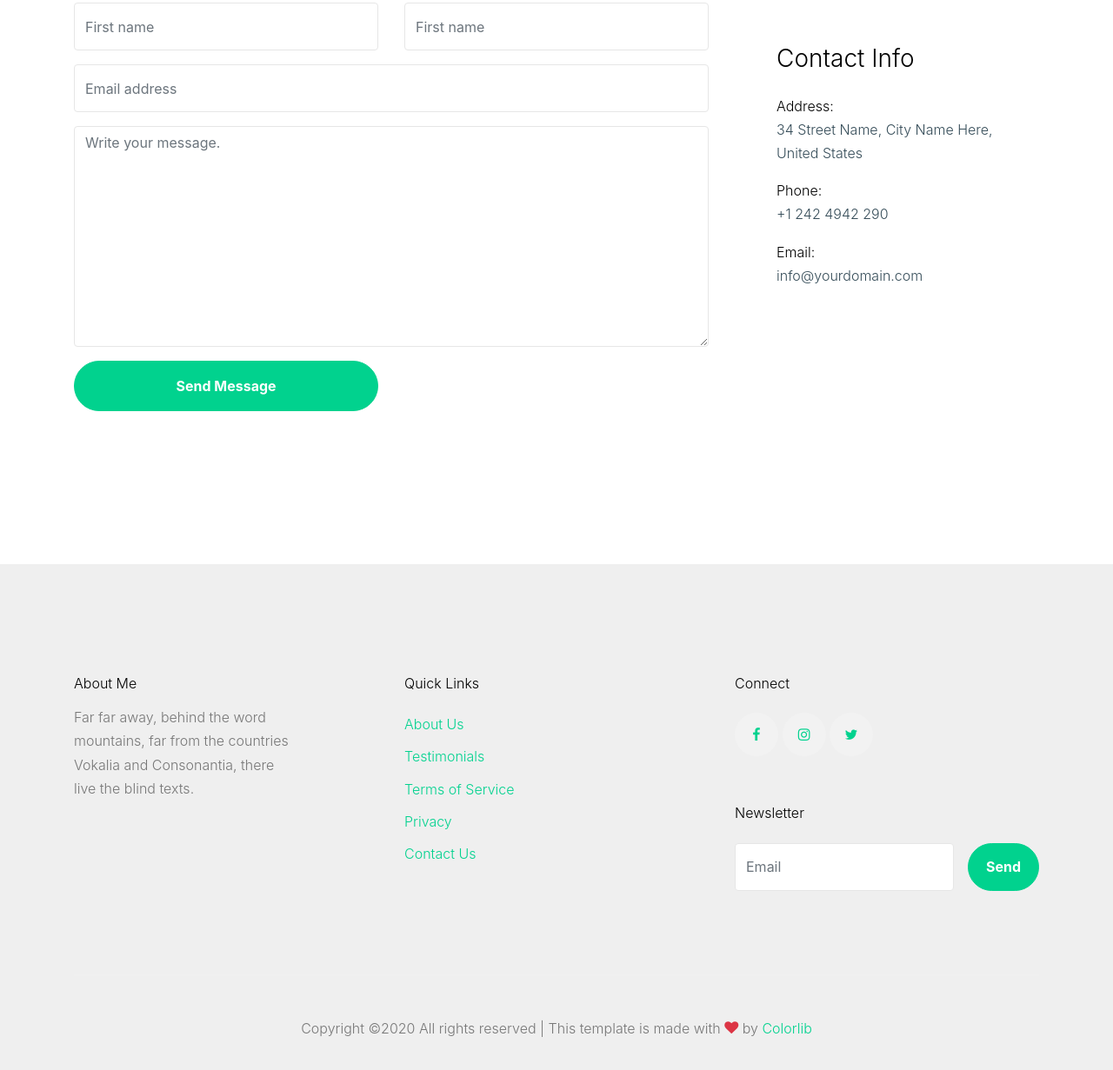
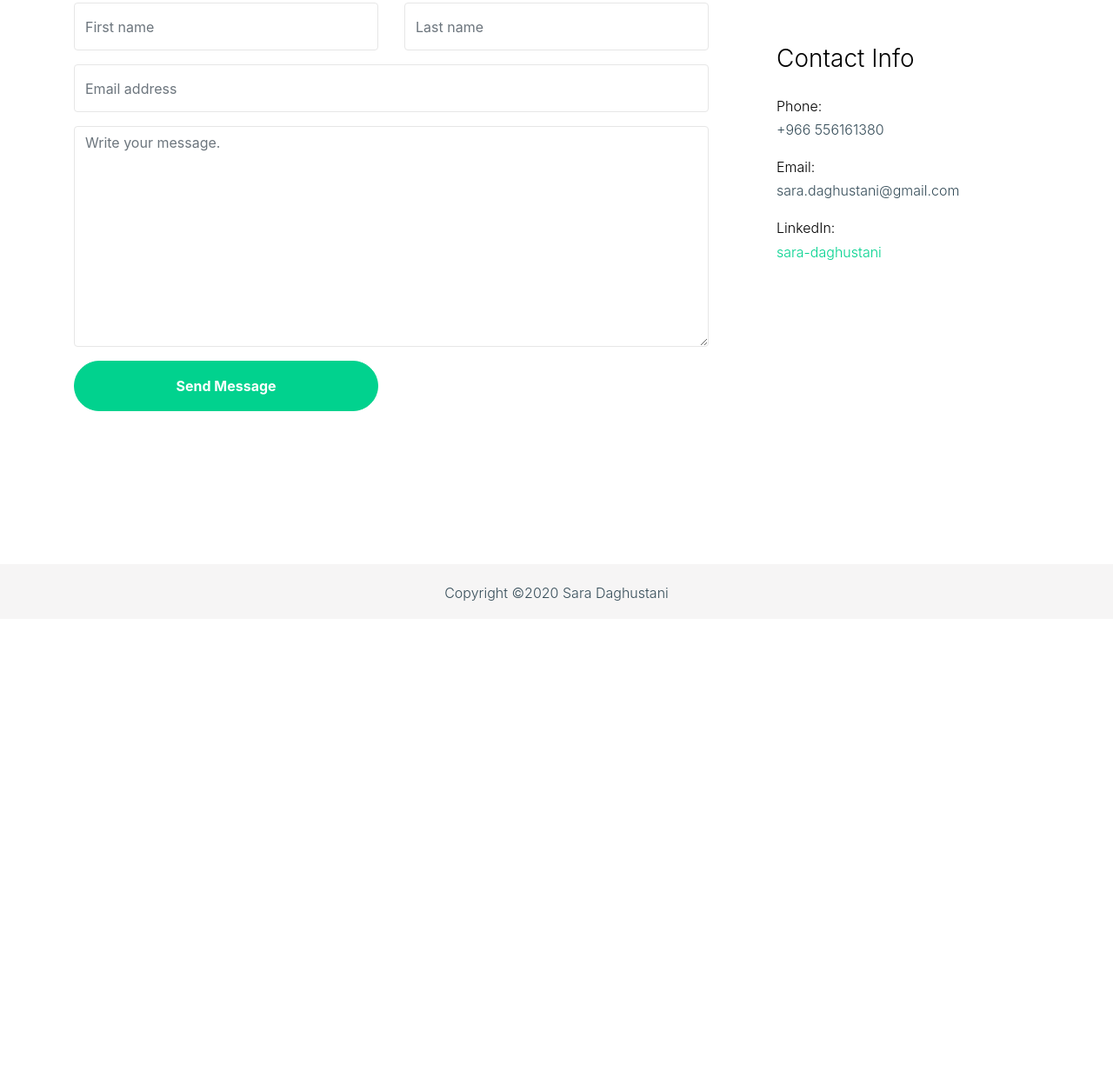
Before and after one commit to daghustani/PRO, a plain HTML site: page contact.html in a window 1280 px wide. Shown: the part 909-2140 px from the top of the page at 87% size. After the commit the page ends 1621 px from the top, so only its background shows below. Drawn offline with Linux system fonts and the light colour scheme; files whose address does not match are found by name; a web font is replaced by a local one.

Commit message:
fixed contact

```diff
--- a/contact.html
+++ b/contact.html
@@ -10,18 +10,15 @@
     <link href="https://fonts.googleapis.com/css?family=Muli:400,700" rel="stylesheet">
     <!-- Bootsrtap -->
     <link rel="stylesheet" href="css/bootstrap.min.css">
-
     <!-- MAIN CSS -->
     <link rel="stylesheet" href="css/style.css">
-
-    <!-- Link -->
+    <!-- navbar-toggler Icone style-->
     <link rel="stylesheet" href="fonts/icomoon/style.css">
-
   </head>
 
   <body>
 
-        <!-- navbar-toggler Icone -->
+    <!-- navbar-Menu-toggle  -->
     <div class="site-mobile-menu site-navbar-target">
       <div class="site-mobile-menu-header">
         <div class="site-mobile-menu-close mt-3">
@@ -30,6 +27,7 @@
       </div>
       <div class="site-mobile-menu-body"></div>
     </div>
+    <!-- End of navbar-Menu-toggle  -->
 
     <!-- Header -->
     <header class="site-navbar site-navbar-target" role="banner">
@@ -58,7 +56,7 @@
             <!-- Navbar menu  -->
             <nav class="site-navigation text-right ml-auto d-none d-lg-none" role="navigation">
               <ul class="site-menu main-menu js-clone-nav ml-auto ">
-                    <li ><a href="index.html" class="nav-link">Home</a></li>
+                <li><a href="index.html" class="nav-link">Home</a></li>
                 <li><a href="about.html" class="nav-link">About</a></li>
                 <li><a href="work.html" class="nav-link">Project</a></li>
                 <li class="active"><a href="contact.html" class="nav-link">Contact</a></li>
@@ -74,21 +72,19 @@
     </header>
     <!-- End of Header -->
 
-    <div class="ftco-blocks-cover-1">
-      <div class="site-section-cover overlay" style="background-image: url('images/hero_1.jpg')">
+    <!-- Cover  with background Image with container of Inofrmation with H1 header, P Pargraph -->
+    <div class="site-section-cover overlay" style="background-image: url('images/home.png')">
       <div class="container">
         <div class="row align-items-center justify-content-center">
           <div class="col-md-7 text-center">
-              <h1 class="mb-4 text-white">Contact Us</h1>
-              <p class="mb-4">Lorem ipsum dolor sit amet, consectetur adipisicing elit. Soluta veritatis in tenetur doloremque, maiores doloribus officia iste. Dolores.</p>
+            <h1 class="mb-4 text-white">Contact Me </h1>
+            <p class="mb-4">User Experience, User Interface Designer
+              and FrontEnd Web Developer. </p>
           </div>
         </div>
       </div>
     </div>
-    </div>
-
-
-
+    <!-- End of Cover -->
 
 
    <div class="site-section">
@@ -104,7 +100,7 @@
                   <input type="text" class="form-control" placeholder="First name">
                 </div>
                 <div class="col-md-6">
-                  <input type="text" class="form-control" placeholder="First name">
+                  <input type="text" class="form-control" placeholder="Last name">
                 </div>
               </div>
 
@@ -131,10 +127,11 @@
               <h3 class="text-black mb-4">Contact Info</h3>
               <ul class="list-unstyled footer-link">
                 <li class="d-block mb-3">
-                  <span class="d-block text-black">Address:</span>
-                  <span>34 Street Name, City Name Here, United States</span></li>
-                <li class="d-block mb-3"><span class="d-block text-black">Phone:</span><span>+1 242 4942 290</span></li>
-                <li class="d-block mb-3"><span class="d-block text-black">Email:</span><span>info@yourdomain.com</span></li>
+                  <!-- <span class="d-block text-black">Address:</span>
+                  <span>34 Street Name, City Name Here, United States</span></li> -->
+                <li class="d-block mb-3"><span class="d-block text-black">Phone:</span><span>+966 556161380</span></li>
+                <li class="d-block mb-3"><span class="d-block text-black">Email:</span><span>sara.daghustani@gmail.com</span></li>
+                <li class="d-block mb-3"><span class="d-block text-black">LinkedIn:</span><span><a target="_blank" href="https://www.linkedin.com/in/sara-daghustani/">sara-daghustani </a></span></li>
               </ul>
             </div>
           </div>
@@ -144,61 +141,25 @@
     </div> <!-- END .site-section -->
 
 
-
-    <footer class="site-footer">
+    <!-- Footer  -->
+    <footer class="bg-light">
       <div class="container">
-        <div class="row">
-          <div class="col-lg-3">
-            <h2 class="footer-heading mb-3">About Me</h2>
-                <p>Far far away, behind the word mountains, far from the countries Vokalia and Consonantia, there live the blind texts. </p>
-          </div>
-          <div class="col-lg-8 ml-auto">
-            <div class="row">
-              <div class="col-lg-6 ml-auto">
-                <h2 class="footer-heading mb-4">Quick Links</h2>
-                <ul class="list-unstyled">
-                  <li><a href="#">About Us</a></li>
-                  <li><a href="#">Testimonials</a></li>
-                  <li><a href="#">Terms of Service</a></li>
-                  <li><a href="#">Privacy</a></li>
-                  <li><a href="#">Contact Us</a></li>
-                </ul>
-              </div>
-              <div class="col-lg-6">
-                <h2 class="footer-heading mb-4">Connect</h2>
-                <div class="social_29128 white mb-5">
-                  <a href="#"><span class="icon-facebook"></span></a>
-                  <a href="#"><span class="icon-instagram"></span></a>
-                  <a href="#"><span class="icon-twitter"></span></a>
-                 </div>
-                <h2 class="footer-heading mb-4">Newsletter</h2>
-                <form action="#" class="d-flex" class="subscribe">
-                  <input type="text" class="form-control mr-3" placeholder="Email">
-                  <input type="submit" value="Send" class="btn btn-primary">
-                </form>
-              </div>
-
+        <div class="row pt-1  text-center">
+          <div class="col-md-12">
+              <p class="mt-3">
+            Copyright &copy;<script>document.write(new Date().getFullYear());</script> Sara Daghustani
+            </p>
             </div>
           </div>
         </div>
-        <div class="row pt-5 mt-5 text-center">
-          <div class="col-md-12">
-            <div class="border-top pt-5">
-              <p>
-            <!-- Link back to Colorlib can't be removed. Template is licensed under CC BY 3.0. -->
-            Copyright &copy;<script>document.write(new Date().getFullYear());</script> All rights reserved | This template is made with <i class="icon-heart text-danger" aria-hidden="true"></i> by <a href="https://colorlib.com" target="_blank" >Colorlib</a>
-            <!-- Link back to Colorlib can't be removed. Template is licensed under CC BY 3.0. -->
-            </p>
-            </div>
-          </div>
-
-        </div>
       </div>
     </footer>
+    <!-- End of Footer -->
 
-
+    <!-- Script for navbar-toggler -->
     <script src="js/jquery-3.3.1.min.js"></script>
     <script src="js/aos.js"></script>
     <script src="js/main.js"></script>
+    <!-- End of Script for navbar-toggler -->
   </body>
 </html>
```
Also changed, not shown: work.html (+4 -4 lines). Lines whose indentation alone changed are shown as unchanged.
